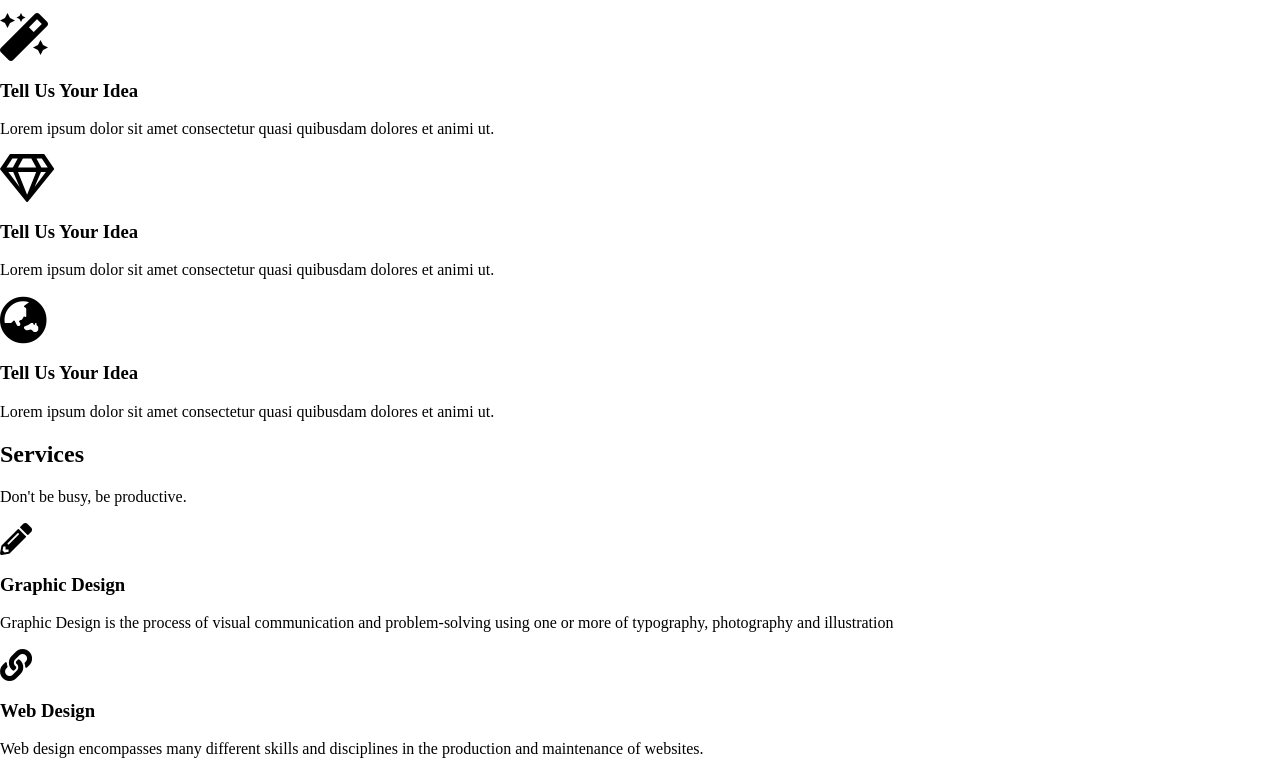
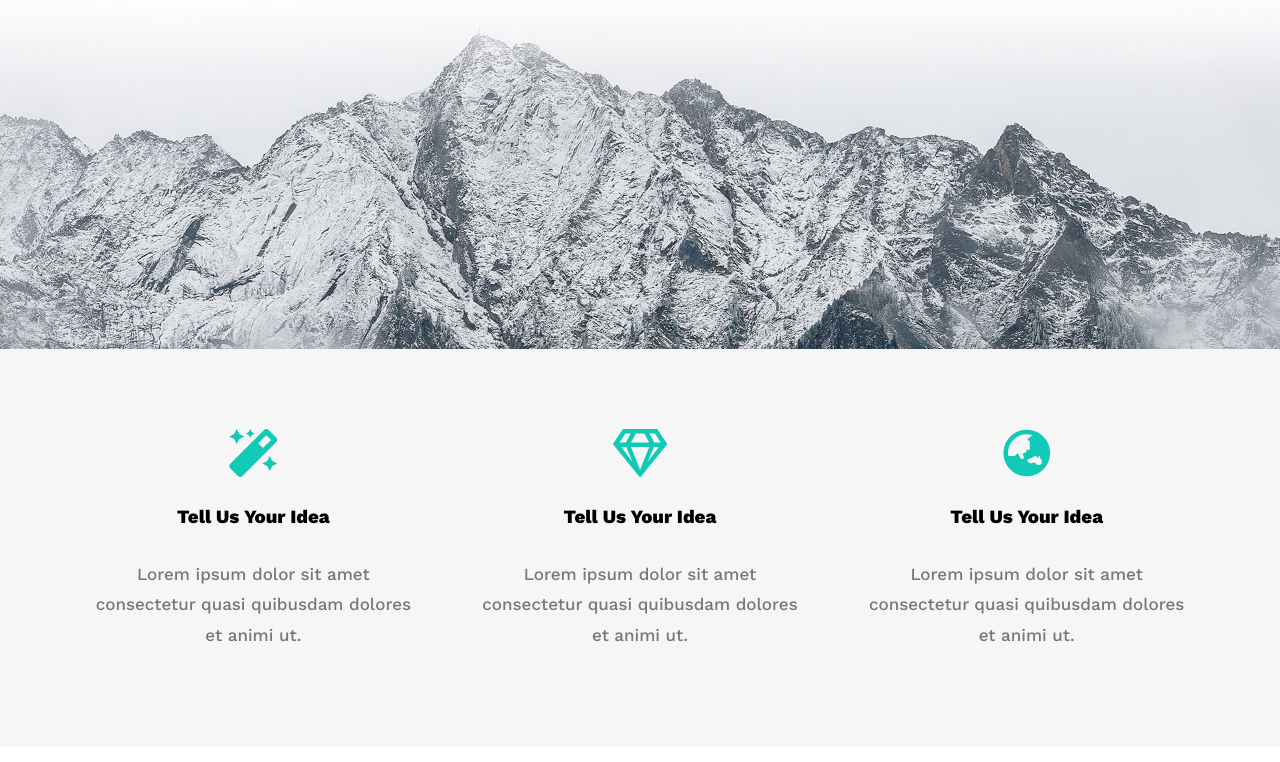
Before and after one commit to Ahmed-Fawzy1/Ahmed121, a plain HTML site: page index.html in a window 1280 px wide. Shown: the part 315-1077 px from the top of the page. Drawn offline with nearby package versions, Linux system fonts and the light colour scheme.

Commit message:
Update index.html

```diff
--- a/index.html
+++ b/index.html
@@ -7,7 +7,7 @@
   <meta name="viewport" content="width=device-width, initial-scale=1.0">
   <title>Leon Template One</title>
   <!-- Main Css file -->
-  <link rel="stylesheet" href="../Template-1 Project/Css/Leon.Css">
+  <link rel="stylesheet" href="Css/Leon.Css">
   <!-- Render All Elements Normally -->
   <link rel="stylesheet" href="Css/normalize.Css">
 
```
